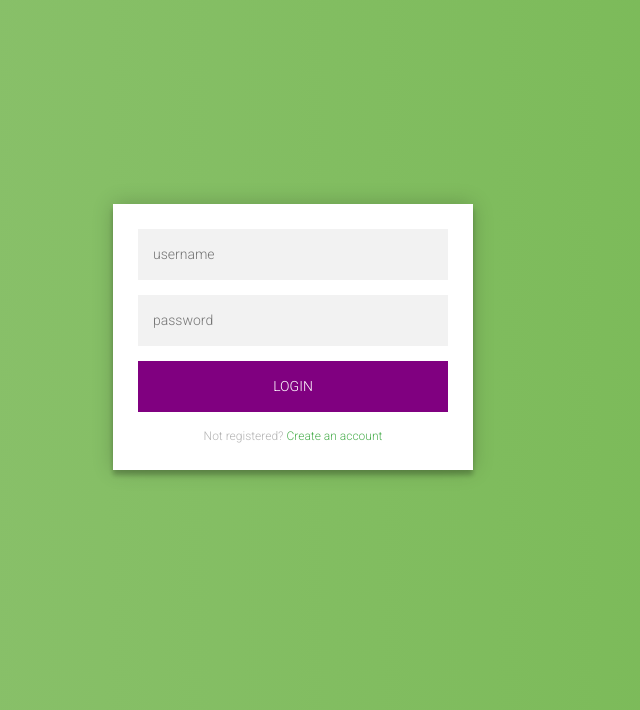
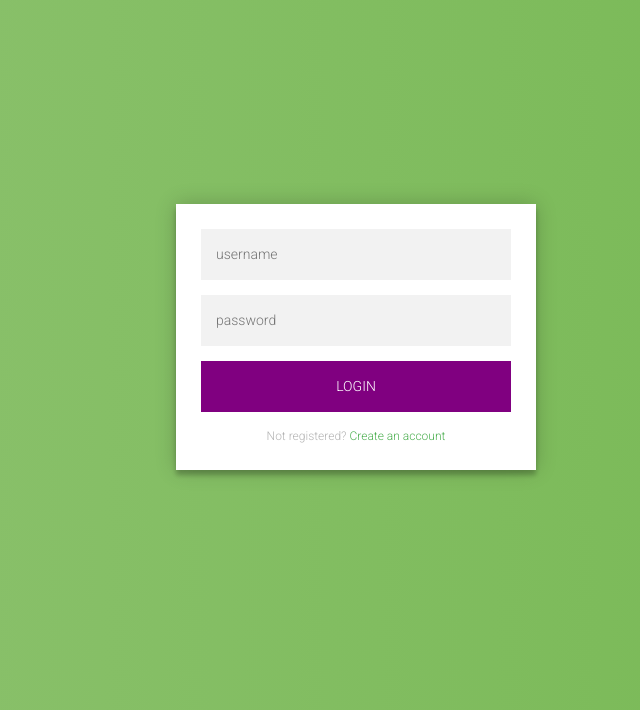
Before and after one commit to GSCrawley/mydatingapp, a Flask app: page /login in a window 1280 px wide. Shown: the part 75-785 px from the top of the page, without its empty margins (287-927 px from the left). Run offline with Flask 2, Linux system fonts and the light colour scheme; some libraries are stand-ins or nearby versions.

```diff
--- a/app.py
+++ b/app.py
@@ -54,7 +54,7 @@ def users_new():
         }
         print(user)
         user_id = users.insert_one(user).inserted_id
-        return redirect('users_show', user_id=user_id)
+        return redirect('/users/'+user_id, user_id=user_id)
 
 
     if request.method == 'GET':
--- a/static/css/login_style.css
+++ b/static/css/login_style.css
@@ -8,16 +8,18 @@
   vertical-align: middle;
   width: 360px;
   padding: 8% 0 0;
-  margin-left: 27.5em;
+  margin-left: 32em;
   margin-top: 13em;
+  margin-bottom: 5em;
 }
+
 .form {
   z-index: 1;
   background: #FFFFFF;
   max-width: 360px;
   /* position: relative; */
-  /* justify-content: center; */
-  margin: auto;
+  justify-content: center;
+  margin-bottom: 6em;
   padding: 25px;
   text-align: center;
   box-shadow: 0 0 20px 0 rgba(0, 0, 0, 0.2), 0 5px 5px 0 rgba(0, 0, 0, 0.24);
@@ -38,7 +40,7 @@
   font-family: "Roboto", sans-serif;
   text-transform: uppercase;
   outline: 0;
-  background: purple;
+  background:purple;
   width: 100%;
   border: 0;
   padding: 15px;
--- a/templates/partials/navbar.html
+++ b/templates/partials/navbar.html
@@ -16,8 +16,7 @@
         <a class="nav-link" href="/video">Video Chat</a>
       </li>
     </ul>
-    <form class="form-inline my-2 my-lg-0" action="/profiles">
-      <!-- <input class="form-control mr-sm-2" type="text" placeholder="Search"> -->
+    <form class="form-inline my-2 my-lg-0" action="#">
       <button class="btn btn-secondary my-2 my-sm-0" type="submit">Search Profiles</button>
     </form>
   </div>
```
Also changed, not shown: templates/video.html (+23 -4 lines).
